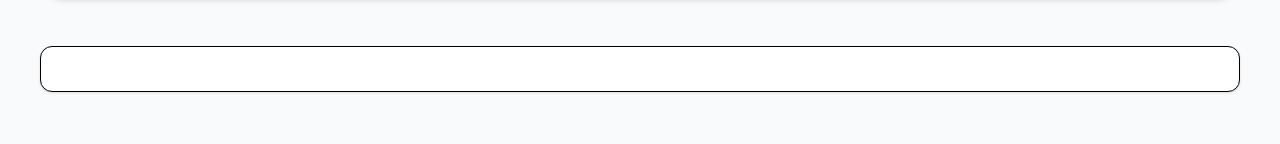
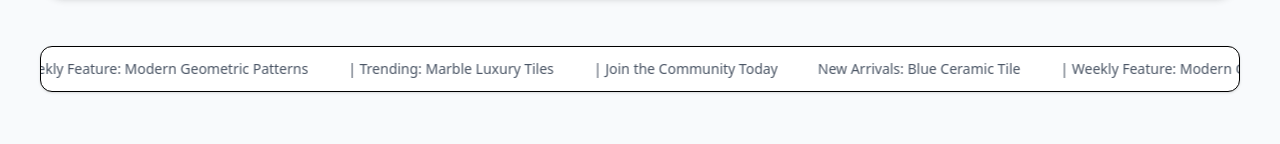
Before and after one commit to T809806/tiles-gallery_8, a Next.js app: page / in a window 1280 px wide. Shown: the part 431-575 px from the top of the page. Built offline with nearby package versions, Linux system fonts and the light colour scheme.

Commit message:
some changes added

```diff
--- a/src/app/globals.css
+++ b/src/app/globals.css
@@ -2,14 +2,16 @@
 
 @keyframes scroll {
   0% {
-    transform: translateX(100%);
+    transform: translateX(0);
   }
   100% {
-    transform: translateX(-100%);
+    transform: translateX(-50%);
   }
 }
 
 .animate-scroll {
-  display: inline-flex;
-  animation: scroll 40s linear infinite;
+  display: flex;
+  width: max-content;
+  animation: scroll 20s linear infinite;
+  will-change: transform;
 }
--- a/src/app/my-profile/page.js
+++ b/src/app/my-profile/page.js
@@ -29,7 +29,7 @@ import Link from "next/link";
 
   return (
 
-    <div className="p-10 text-center space-y-4">
+    <div className="flex flex-col items-center p-4 md:p-10 space-y-4">
 
       <img
             src={
@@ -37,12 +37,12 @@ import Link from "next/link";
             "https://images.unsplash.com/photo-1470509037663-253afd7f0f51?w=600&auto=format&fit=crop&q=60&ixlib=rb-4.1.0&ixid=M3wxMjA3fDB8MHxzZWFyY2h8MTB8fGZsb3dlcnxlbnwwfHwwfHx8MA%3D%3D"
        }
 
-        className="w-32 h-32 rounded-full mx-auto object-cover"
+        className="w-24 h-24 md:w-32 md:h-32 rounded-full object-cover"
 
       />
 
-      <h1 className="text-2xl font-bold"> {user.name} </h1>
-      <p> {user.email} </p>
+      <h1 className="text-xl md:text-2xl font-bold text-center"> {user.name} </h1>
+      <p className="text-sm md:text-base text-gray-600 text-center"> {user.email} </p>
 
       <Link
         href="/my-profile/edit"
```
